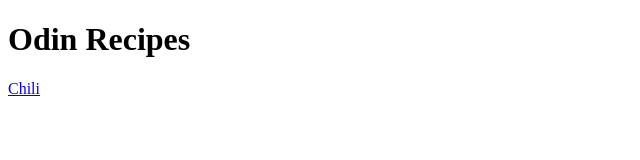
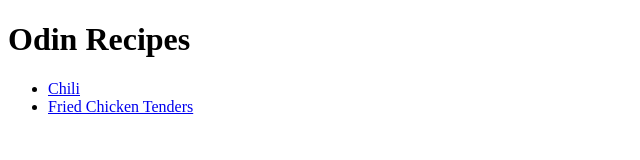
Before and after one commit to leakylunchbox/odin-recipe, a plain HTML site: page index.html in a window 1280 px wide. Shown: the whole page, without its empty margins (0-640 px from the left). Drawn offline with Linux system fonts and the light colour scheme.

Commit message:
Put recipes in a list format

```diff
--- a/index.html
+++ b/index.html
@@ -7,6 +7,8 @@
 
   <body>
     <h1>Odin Recipes</h1>
-    <a href="recipes/chili.html">Chili</a>
+      <ul>
+        <li><a href="recipes/chili.html">Chili</a></li>
+        <li><a href="recipes/fried-chicken-tenders.html">Fried Chicken Tenders</a></li>
   </body>
 </html>
```
